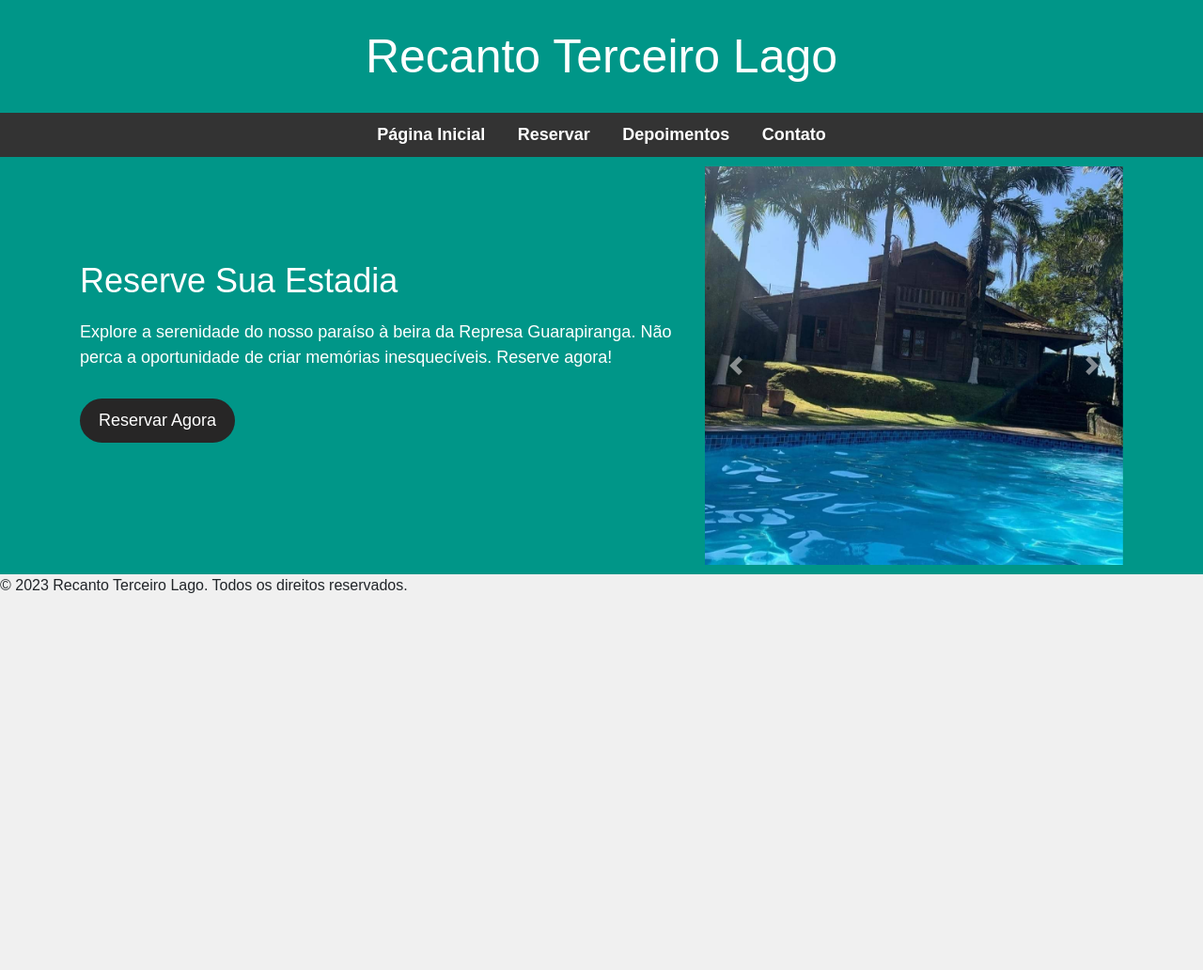
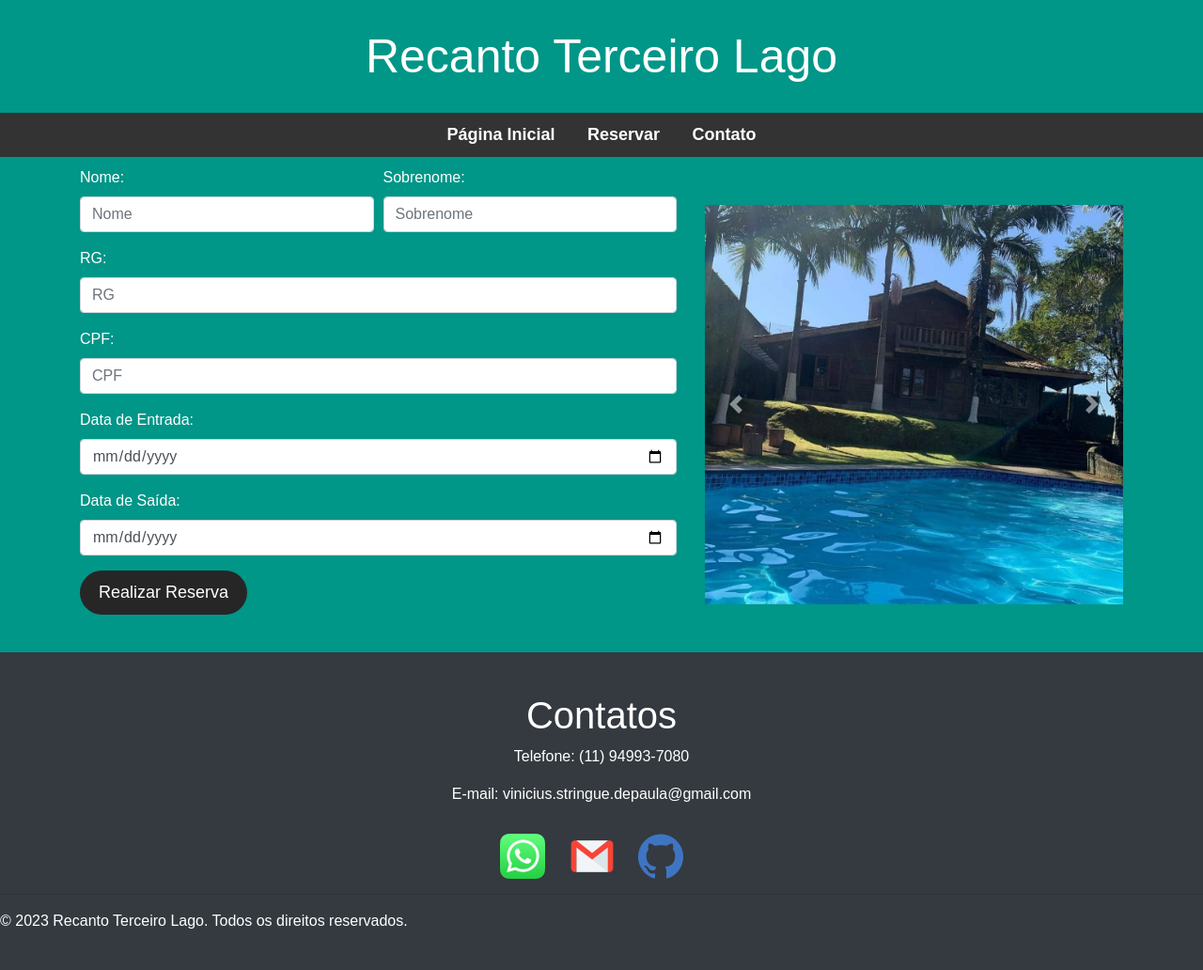
Before and after one commit to vinistringue/RecantoTerceiroLago, a website: page RecantoTerceiroLago/public/reserva.html in a window 1280 px wide. Shown: the whole page at 94% size. Before the commit the page ends 800 px from the top, so only its background shows below. Drawn offline with nearby package versions, Linux system fonts and the light colour scheme.

Commit message:
Commit #9: Adicionando script.js

```diff
--- a/RecantoTerceiroLago/public/reserva.html
+++ b/RecantoTerceiroLago/public/reserva.html
@@ -1,10 +1,15 @@
 <!DOCTYPE html>
 <html lang="en">
   <head>
-    <meta charset="UTF-8">
-    <meta name="viewport" content="width=device-width, initial-scale=1.0">
-    <link rel="stylesheet" href="https://stackpath.bootstrapcdn.com/bootstrap/4.5.2/css/bootstrap.min.css">
-    <link rel="stylesheet" href="styles.css">
+    <meta charset="UTF-8" />
+    <meta http-equiv="X-UA-Compatible" content="IE=edge" />
+    <meta name="viewport" content="width=device-width, initial-scale=1.0" />
+    <link
+      rel="stylesheet"
+      href="https://stackpath.bootstrapcdn.com/bootstrap/4.5.2/css/bootstrap.min.css"
+    />
+    <link rel="stylesheet" href="styles.css" />
+    <script defer src="script.js"></script>
     <title>Recanto Terceiro Lago - Reserva</title>
   </head>
   <body>
@@ -15,8 +20,7 @@
       <!-- Adicionei um link para redirecionar para index.html quando clicado -->
       <a href="index.html">Página Inicial</a>
       <a href="#reservation">Reservar</a>
-        <a href="#testimonials">Depoimentos</a>
-        <a href="#contact">Contato</a>
+      <a href="#footer">Contato</a>
     </nav>
     <main>
       <!-- Seção: Reservar -->
@@ -25,16 +29,76 @@
           <div class="row align-items-center">
             <div class="col-lg-7">
               <div class="reservation-content">
-                            <h2 class="reservation-heading">Reserve Sua Estadia</h2>
-                            <p class="reservation-text">
-                                Explore a serenidade do nosso paraíso à beira da Represa
-                                Guarapiranga. Não perca a oportunidade de criar memórias
-                                inesquecíveis. Reserve agora!
-                            </p>
-                            <a
-                                class="btn btn-primary btn-lg reservation-button"
-                                href="#contact"
-                            >Reservar Agora</a>
+                <!-- Formulário para realizar a reserva -->
+                <form id="reservationForm">
+                  <div class="form-row">
+                    <div class="form-group col-md-6">
+                      <label for="firstName">Nome:</label>
+                      <input
+                        type="text"
+                        id="firstName"
+                        class="form-control"
+                        placeholder="Nome"
+                        required
+                      />
+                    </div>
+                    <div class="form-group col-md-6">
+                      <label for="lastName">Sobrenome:</label>
+                      <input
+                        type="text"
+                        id="lastName"
+                        class="form-control"
+                        placeholder="Sobrenome"
+                        required
+                      />
+                    </div>
+                  </div>
+                  <div class="form-group">
+                    <label for="rg">RG:</label>
+                    <input
+                      type="text"
+                      id="rg"
+                      class="form-control"
+                      placeholder="RG"
+                      required
+                    />
+                  </div>
+                  <div class="form-group">
+                    <label for="cpf">CPF:</label>
+                    <input
+                      type="text"
+                      id="cpf"
+                      class="form-control"
+                      placeholder="CPF"
+                      required
+                    />
+                  </div>
+                  <div class="form-group">
+                    <label for="reservationStartDate">Data de Entrada:</label>
+                    <input
+                      type="date"
+                      id="reservationStartDate"
+                      class="form-control"
+                      required
+                    />
+                  </div>
+                  <div class="form-group">
+                    <label for="reservationEndDate">Data de Saída:</label>
+                    <input
+                      type="date"
+                      id="reservationEndDate"
+                      class="form-control"
+                      required
+                    />
+                  </div>
+                  <button
+                    type="button"
+                    onclick="realizarReserva()"
+                    class="reservation-button"
+                  >
+                    Realizar Reserva
+                  </button>
+                </form>
               </div>
             </div>
             <div class="col-lg-5">
@@ -87,9 +151,31 @@
         </div>
       </section>
     </main>
-    <footer>
+    <!-- Rodapé -->
+    <footer id="footer" class="bg-dark text-white py-4">
+      <div class="container text-center">
+        <!-- Informações de contato e links de redes sociais -->
+        <div class="contact">
+          <h1>Contatos</h1>
+          <p>Telefone: (11) 94993-7080</p>
+          <p>E-mail: vinicius.stringue.depaula@gmail.com</p>
+        </div>
+        <div class="social-media">
+          <a href="#" class="whatsapp-icon"
+            ><img src="images/whatsapp.png" alt="WhatsApp"
+          /></a>
+          <a href="#" class="email-icon"
+            ><img src="images/email.png" alt="Email"
+          /></a>
+          <a href="#" class="github-icon"
+            ><img src="images/github.png" alt="GitHub"
+          /></a>
+        </div>
+      </div>
+      <hr />
       <p>&copy; 2023 Recanto Terceiro Lago. Todos os direitos reservados.</p>
     </footer>
+
     <script src="https://code.jquery.com/jquery-3.5.1.slim.min.js"></script>
     <script src="https://cdn.jsdelivr.net/npm/@popperjs/core@2.5.3/dist/umd/popper.min.js"></script>
     <script src="https://stackpath.bootstrapcdn.com/bootstrap/4.5.2/js/bootstrap.min.js"></script>
--- a/RecantoTerceiroLago/public/script.js
+++ b/RecantoTerceiroLago/public/script.js
@@ -0,0 +1,33 @@
+// Função para realizar a reserva
+function realizarReserva() {
+    // Obter dados do formulário
+    var firstName = document.getElementById("firstName").value;
+    var lastName = document.getElementById("lastName").value;
+    var rg = document.getElementById("rg").value;
+    var cpf = document.getElementById("cpf").value;
+    var reservationStartDate = document.getElementById("reservationStartDate").value;
+    var reservationEndDate = document.getElementById("reservationEndDate").value;
+
+    // Verificar se todos os campos obrigatórios estão preenchidos
+    if (!firstName || !lastName || !rg || !cpf || !reservationStartDate || !reservationEndDate) {
+      alert("Por favor, preencha todos os campos obrigatórios antes de realizar a reserva.");
+      return;
+    }
+
+    // Validar se a data de entrada é anterior à data de saída
+    if (new Date(reservationStartDate) >= new Date(reservationEndDate)) {
+      alert("A data de entrada deve ser anterior à data de saída.");
+      return;
+    }
+
+    // Confirmar reserva
+    var pagamentoRealizado = confirm("Realizar pagamento agora?");
+
+    // Se o pagamento for realizado, marcar a data como indisponível
+    if (pagamentoRealizado) {
+      alert("Pagamento realizado com sucesso. Data reservada!");
+      // Lógica para marcar a data como indisponível (pode ser enviada para um servidor, salva em um banco de dados, etc.)
+    } else {
+      alert("Reserva cancelada. O pagamento não foi realizado.");
+    }
+  }
--- a/RecantoTerceiroLago/public/styles.css
+++ b/RecantoTerceiroLago/public/styles.css
@@ -1,4 +1,4 @@
-/* Estilos CSS aqui */
+/* Reset de estilos padrão */
 body {
   font-family: "Arial", sans-serif;
   margin: 0;
@@ -6,6 +6,7 @@ body {
   background-color: #f0f0f0;
 }
 
+/* Estilo do cabeçalho */
 header {
   background-color: #009688;
   color: #fff;
@@ -13,17 +14,20 @@ header {
   padding: 30px 0;
 }
 
+/* Título do cabeçalho */
 header h1 {
   font-size: 50px;
   margin: 0;
 }
 
+/* Estilo da barra de navegação */
 nav {
   background-color: #333;
   text-align: center;
   padding: 10px 0;
 }
 
+/* Links de navegação */
 nav a {
   text-decoration: none;
   color: #fff;
@@ -33,48 +37,53 @@ nav a {
   transition: color 0.3s ease;
 }
 
+/* Efeito hover nos links de navegação */
 nav a:hover {
   color: #009688;
 }
 
-/* Estilos para a seção de Página Inicial */
+/* Estilo para a seção Página Inicial */
 #home {
   text-align: center;
   padding: 15px;
 }
 
+/* Título da Página Inicial */
 #home h2 {
   font-size: 40px;
 }
 
+/* Texto da Página Inicial */
 #home p {
   font-size: 18px;
   margin-top: 20px;
 }
 
-/* Estilos para o carrossel */
+/* Estilo do carrossel */
 .carousel {
   display: flex;
   overflow: hidden;
   justify-content: center;
-  width: 100%; /* Usar a largura total do contêiner pai */
-  max-width: 800px; /* Largura máxima do carrossel */
+  width: 100%;
+  max-width: 800px;
   margin: 0 auto;
   position: relative;
 }
 
+/* Container do carrossel */
 .carousel-container {
   display: flex;
   animation: move 25s infinite linear;
 }
 
+/* Itens do carrossel */
 .carousel-item {
   width: 100%;
   flex-shrink: 0;
-  max-width: 100%; /* Certificar-se de que as imagens não ultrapassem a largura do carrossel */
+  max-width: 100%;
 }
 
-/* Botões de navegação */
+/* Navegação do carrossel */
 .carousel-navigation {
   position: absolute;
   top: 50%;
@@ -85,22 +94,25 @@ nav a:hover {
   align-items: center;
 }
 
+/* Botões de navegação do carrossel */
 .carousel-button {
-  background: rgba(255, 255, 255, 0.5); /* Cor de fundo transparente */
+  background: rgba(255, 255, 255, 0.5);
   border: none;
   cursor: pointer;
   font-size: 24px;
   color: #009688;
   transition: color 0.3s ease, background 0.3s ease;
-  padding: 10px 15px; /* Espaçamento interno para melhorar a acessibilidade */
-  border-radius: 50%; /* Forma circular */
+  padding: 10px 15px;
+  border-radius: 50%;
 }
 
+/* Efeito hover nos botões de navegação do carrossel */
 .carousel-button:hover {
   color: #007a63;
-  background: rgba(0, 150, 136, 0.5); /* Cor de fundo transparente com hover */
+  background: rgba(0, 150, 136, 0.5);
 }
 
+/* Animação do carrossel */
 @keyframes move {
   0% {
     transform: translateX(0);
@@ -121,102 +133,106 @@ nav a:hover {
 
 /* Estilo para a seção Reservar */
 .reservation {
-  background-color: #009688; /* Cor de fundo */
-  padding: 10px; /* Espaçamento interno */
-  color: #fff; /* Cor do texto */
+  background-color: #009688;
+  padding: 10px;
+  color: #fff;
 }
 
+/* Título da seção Reservar */
 .reservation-heading {
-  font-size: 36px; /* Tamanho da fonte do título */
-  margin-bottom: 20px; /* Espaçamento inferior */
+  font-size: 36px;
+  margin-bottom: 20px;
 }
 
+/* Texto da seção Reservar */
 .reservation-text {
-  font-size: 18px; /* Tamanho da fonte do texto */
-  margin-bottom: 30px; /* Espaçamento inferior */
+  font-size: 18px;
+  margin-bottom: 30px;
 }
 
-/* Estilos para o botão "Enviar Mensagem" */
-.btn-primary {
-  background-color: #272626; /* Cor preta para o botão */
-  color: #fff; /* Cor do texto no botão */
-  border: none; /* Remova a borda do botão */
-  transition: background-color 0.3s ease, box-shadow 0.3s ease; /* Efeito de transição suave para cor de fundo e sombra */
-  margin-bottom: 30px; /* Espaçamento inferior para separar do rodapé */
+/* Botões "Reservar Agora" e "Agendar Visita" */
+.reservation-button {
+  background-color: #272626;
+  color: #fff;
+  border: none;
+  transition: background-color 0.3s ease, box-shadow 0.3s ease;
+  margin-bottom: 30px;
+  padding: 10px 20px;
+  border-radius: 50px;
+  font-size: 18px;
 }
 
-.btn-primary:hover {
-  background-color: #333; /* Cor do botão ao passar o mouse */
+/* Efeito hover nos botões de reserva */
+.reservation-button:hover {
+  background-color: #333;
 }
 
-.btn-primary:focus {
-  outline: none; /* Remova a borda de foco padrão */
-  box-shadow: 0 0 5px rgba(0, 0, 0, 0.5); /* Adicione uma sombra leve ao clicar no botão */
-}
-/* Estilos para os botões "Reservar Agora" e "Agendar Visita" */
-.reservation-button {
-  background-color: #272626; /* Cor de fundo preta */
-  color: #fff; /* Cor do texto no botão */
-  border: none; /* Remova a borda do botão */
-  transition: background-color 0.3s ease, box-shadow 0.3s ease; /* Efeito de transição suave para cor de fundo e sombra */
-  margin-bottom: 30px; /* Espaçamento inferior para separar do rodapé */
-  padding: 10px 20px; /* Espaçamento interno para melhorar a aparência */
-  border-radius: 50px; /* Forma circular com um raio maior */
-  font-size: 18px; /* Tamanho da fonte */
+/* Efeito de foco nos botões de reserva */
+.reservation-button:focus {
+  outline: none;
+  box-shadow: 0 0 5px rgba(0, 0, 0, 0.5);
 }
 
-.reservation-button:hover {
-  background-color: #333; /* Cor do botão ao passar o mouse */
+/* Estilo para a seção de Depoimentos */
+#testimonials {
+  background-color: #f9f9f9;
+  padding: 60px 0;
 }
 
-.reservation-button:focus {
-  outline: none; /* Remova a borda de foco padrão */
-  box-shadow: 0 0 5px rgba(0, 0, 0, 0.5); /* Adicione uma sombra leve ao clicar no botão */
+/* Título da seção de Depoimentos */
+#testimonials h2 {
+  text-align: center;
+  margin-bottom: 30px;
+  font-size: 24px;
 }
 
-/* Estilos para a seção de Depoimentos */
-#testimonials {
-  background-color: #f9f9f9; /* Cor de fundo da seção */
-  padding: 60px 0; /* Espaçamento interno superior e inferior */
+/* Estilo do depoimento */
+.testimonial {
+  background-color: #fff;
+  padding: 20px;
+  text-align: center;
+  border-radius: 8px;
+  box-shadow: 0 0 10px rgba(0, 0, 0, 0.1);
+  margin-bottom: 20px;
 }
 
-#testimonials h2 {
-  text-align: center; /* Centralizar o título */
-  margin-bottom: 30px; /* Espaçamento inferior do título */
-  font-size: 24px; /* Tamanho da fonte do título */
+/* Imagem do cliente no depoimento */
+.testimonial img {
+  max-width: 100px;
+  border-radius: 50%;
+  margin: 0 auto 15px;
 }
 
-.testimonial {
-  background-color: #fff; /* Cor de fundo do depoimento */
-  padding: 20px; /* Espaçamento interno do depoimento */
-  text-align: center; /* Centralizar o conteúdo do depoimento */
-  border-radius: 8px; /* Arredondar as bordas do depoimento */
-  box-shadow: 0 0 10px rgba(0, 0, 0, 0.1); /* Sombra suave */
-  margin-bottom: 20px; /* Espaçamento inferior entre os depoimentos */
+/* Texto do depoimento */
+.testimonial .testimonial-text {
+  font-size: 16px;
+  margin-bottom: 15px;
 }
 
-.testimonial img {
-  max-width: 100px; /* Largura máxima da imagem do cliente */
-  border-radius: 50%; /* Arredondar a imagem do cliente (assumindo que as imagens são quadradas) */
-  margin: 0 auto 15px; /* Centralizar a imagem e adicionar espaçamento inferior */
+/* Nome do cliente no depoimento */
+.testimonial .client-name {
+  font-weight: bold;
+  font-size: 18px;
 }
 
-.testimonial .testimonial-text {
-  font-size: 16px; /* Tamanho da fonte do texto do depoimento */
-  margin-bottom: 15px; /* Espaçamento inferior do texto do depoimento */
+/* Estilo para a seção de Contato */
+.contact {
+  padding-top: 0.5cm;
 }
 
-.testimonial .client-name {
-  font-weight: bold; /* Deixar o nome do cliente em negrito */
-  font-size: 18px; /* Tamanho da fonte do nome do cliente */
+/* Estilo para o rodapé */
+footer {
+  background-color: #333;
+  color: #fff;
+  padding: 20px 0;
 }
 
-/* Adicione o estilo para a seção de Contato */
+/* Informações de contato e links de redes sociais no rodapé */
 .contact {
-  padding-top: 1cm; /* Adicione espaço superior de 2cm */
+  margin-bottom: 30px;
 }
 
-/* Adicione margem inferior ao botão no rodapé */
-.footer-button {
-  margin-bottom: 30px;
+/* Espaçamento entre as imagens de redes sociais no rodapé */
+.social-media img {
+  margin-right: 20.8px;
 }
```
Also changed, not shown: RecantoTerceiroLago/public/index.html (+8 -45 lines), README.md, 1 other file. Lines whose indentation alone changed are shown as unchanged.
